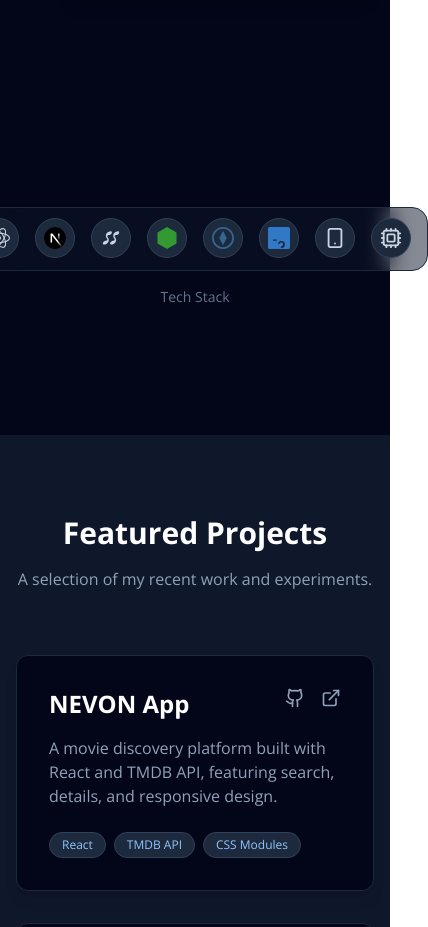
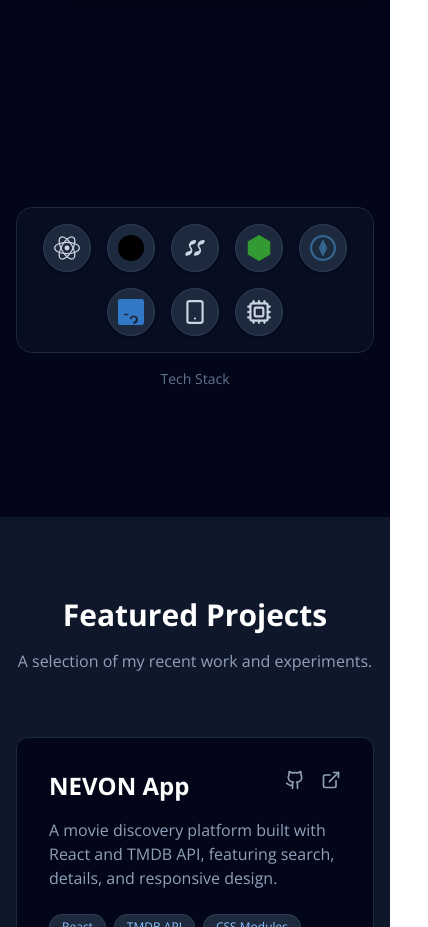
Before and after one commit to Zaheer-zk/my-portfolio, a Next.js app: page / in a window 390 px wide. Shown: the part 4228-5155 px from the top of the page, 428 px wide, since content can reach past the window. Built offline with nearby package versions, Linux system fonts and the light colour scheme.

Commit message:
feat: implement responsive tech stack layout with a mobile grid and a desktop-only dock.

```diff
--- a/src/components/TechStack.tsx
+++ b/src/components/TechStack.tsx
@@ -52,17 +52,28 @@ export default function TechStack() {
   const mouseX = useMotionValue(Infinity);
 
   return (
-    <div className="flex justify-center items-center py-20 pb-32">
-        <div className="relative">
+    <div className="flex justify-center items-center py-20 pb-32 px-4">
+        <div className="relative w-full max-w-3xl flex flex-col items-center">
+            {/* Desktop Dock */}
             <motion.div
                 onMouseMove={(e) => mouseX.set(e.pageX)}
                 onMouseLeave={() => mouseX.set(Infinity)}
-                className="mx-auto flex h-16 items-end gap-4 rounded-2xl bg-slate-900/50 px-4 pb-3 pt-3 border border-slate-800 backdrop-blur-md"
+                className="hidden md:flex mx-auto h-16 items-end gap-4 rounded-2xl bg-slate-900/50 px-4 pb-3 pt-3 border border-slate-800 backdrop-blur-md"
             >
                 {technologies.map((tech, index) => (
                 <AppIcon key={index} mouseX={mouseX} icon={tech.icon} />
                 ))}
             </motion.div>
+
+            {/* Mobile Grid */}
+            <div className="md:hidden flex flex-wrap justify-center gap-4 w-full p-4 rounded-2xl bg-slate-900/50 border border-slate-800 backdrop-blur-md">
+                 {technologies.map((tech, index) => (
+                    <div key={index} className="w-12 h-12 flex-shrink-0 rounded-full bg-slate-800 flex items-center justify-center p-2.5 text-slate-300 border border-slate-700 shadow-sm">
+                        {tech.icon}
+                    </div>
+                 ))}
+            </div>
+
              <p className="text-center text-slate-500 mt-4 text-sm">Tech Stack</p>
         </div>
     </div>
```
